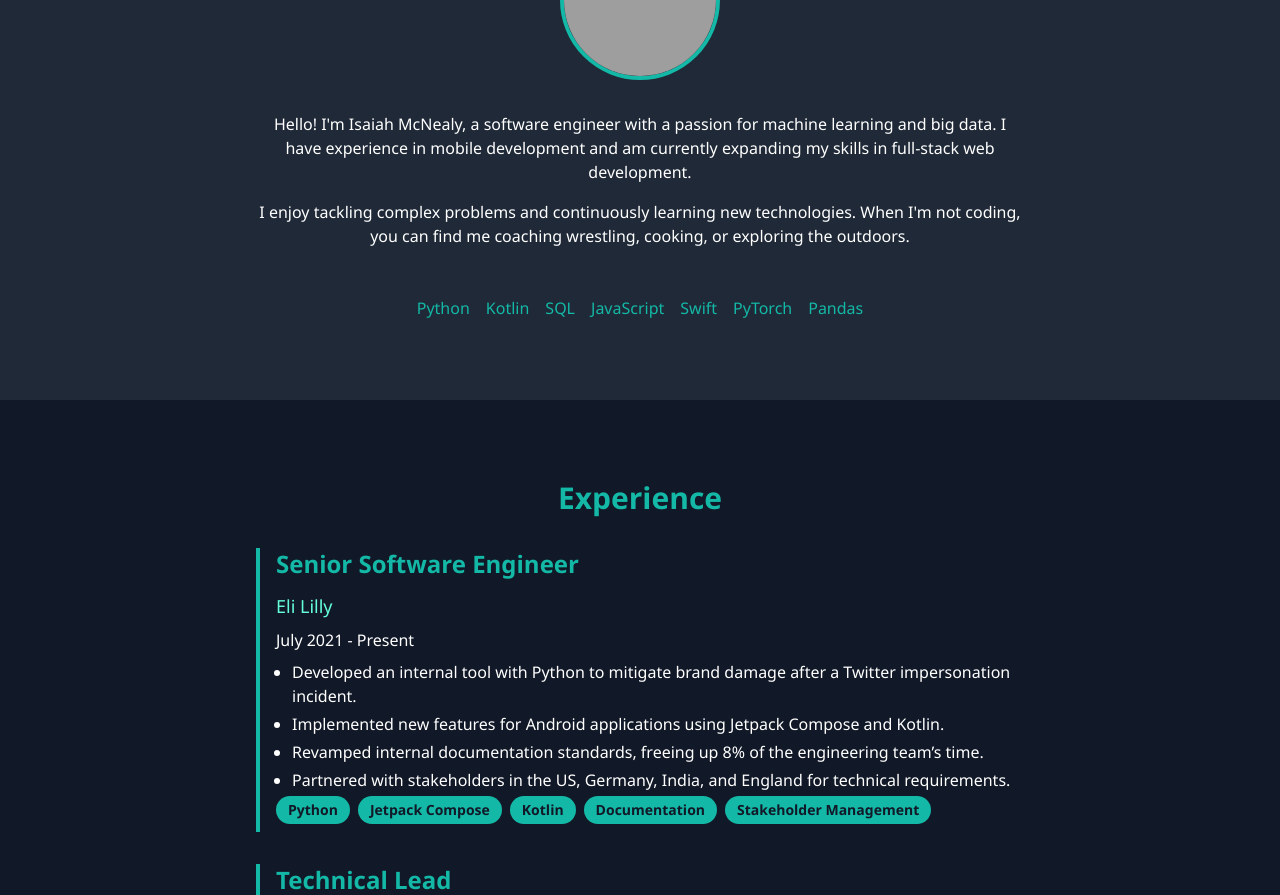
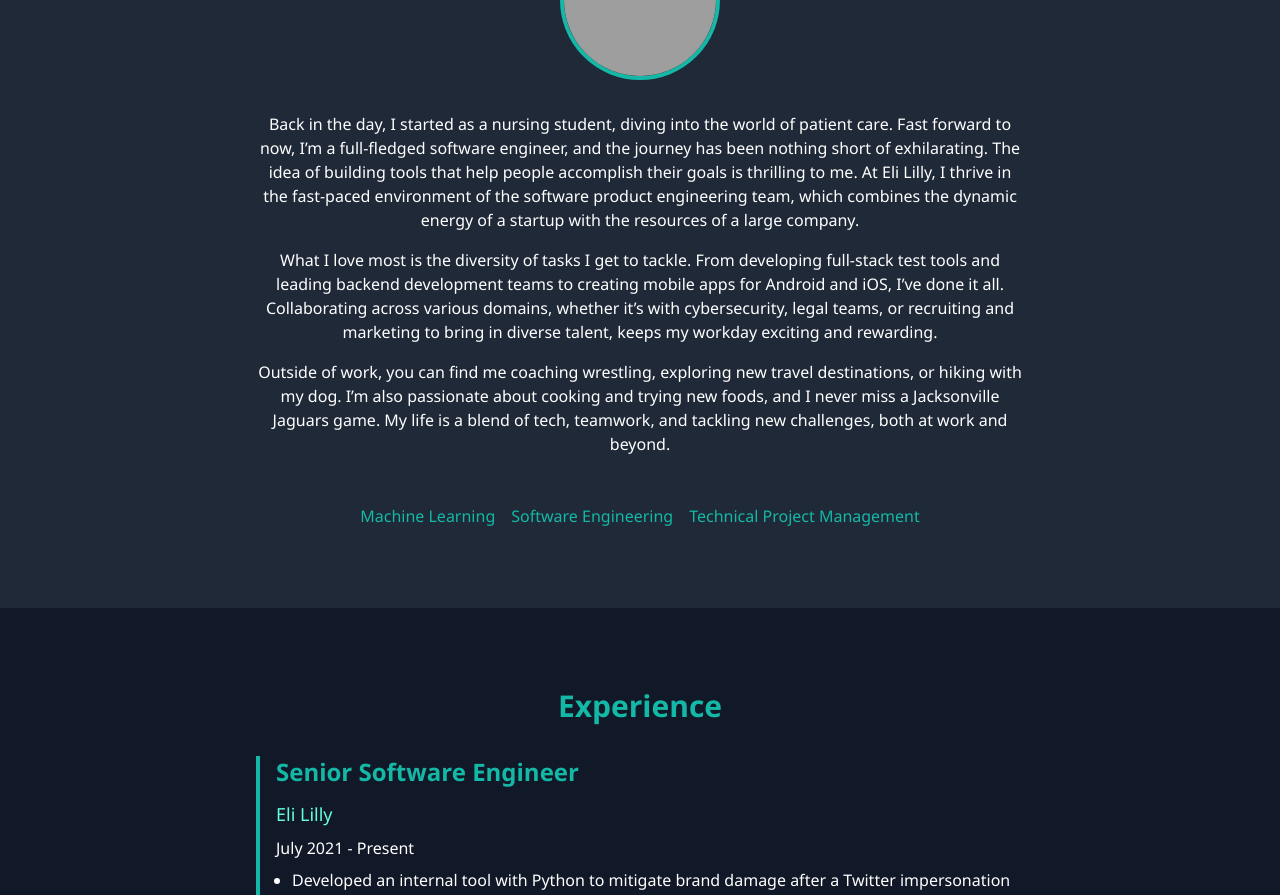
Before and after one commit to isaiahmcnealy/my-portfolio-site, a Next.js app: page / in a window 1280 px wide. Shown: the part 1028-1923 px from the top of the page. Built offline with nearby package versions, Linux system fonts and the light colour scheme; grey boxes are pictures that could not be loaded.

Commit message:
update about section

```diff
--- a/components/About.tsx
+++ b/components/About.tsx
@@ -4,14 +4,17 @@ const About = () => (
     <img src="/path/to/photo.jpg" alt="Isaiah McNealy" className="w-40 h-40 rounded-full mb-8 border-4 border-teal-500" />
     <div className="max-w-3xl text-center mb-8">
       <p className="mb-4">
-        Hello! I'm Isaiah McNealy, a software engineer with a passion for machine learning and big data. I have experience in mobile development and am currently expanding my skills in full-stack web development.
+        Back in the day, I started as a nursing student, diving into the world of patient care. Fast forward to now, I’m a full-fledged software engineer, and the journey has been nothing short of exhilarating. The idea of building tools that help people accomplish their goals is thrilling to me. At Eli Lilly, I thrive in the fast-paced environment of the software product engineering team, which combines the dynamic energy of a startup with the resources of a large company.
       </p>
       <p>
-        I enjoy tackling complex problems and continuously learning new technologies. When I'm not coding, you can find me coaching wrestling, cooking, or exploring the outdoors.
+        What I love most is the diversity of tasks I get to tackle. From developing full-stack test tools and leading backend development teams to creating mobile apps for Android and iOS, I’ve done it all. Collaborating across various domains, whether it’s with cybersecurity, legal teams, or recruiting and marketing to bring in diverse talent, keeps my workday exciting and rewarding.
+      </p>
+      <p>
+        Outside of work, you can find me coaching wrestling, exploring new travel destinations, or hiking with my dog. I’m also passionate about cooking and trying new foods, and I never miss a Jacksonville Jaguars game. My life is a blend of tech, teamwork, and tackling new challenges, both at work and beyond.
       </p>
     </div>
     <ul className="flex flex-wrap justify-center space-x-4">
-      {['Python', 'Kotlin', 'SQL', 'JavaScript', 'Swift', 'PyTorch', 'Pandas'].map(skill => (
+      {['Machine Learning', 'Software Engineering', 'Technical Project Management'].map(skill => (
         <li key={skill} className="text-teal-500">{skill}</li>
       ))}
     </ul>
```
